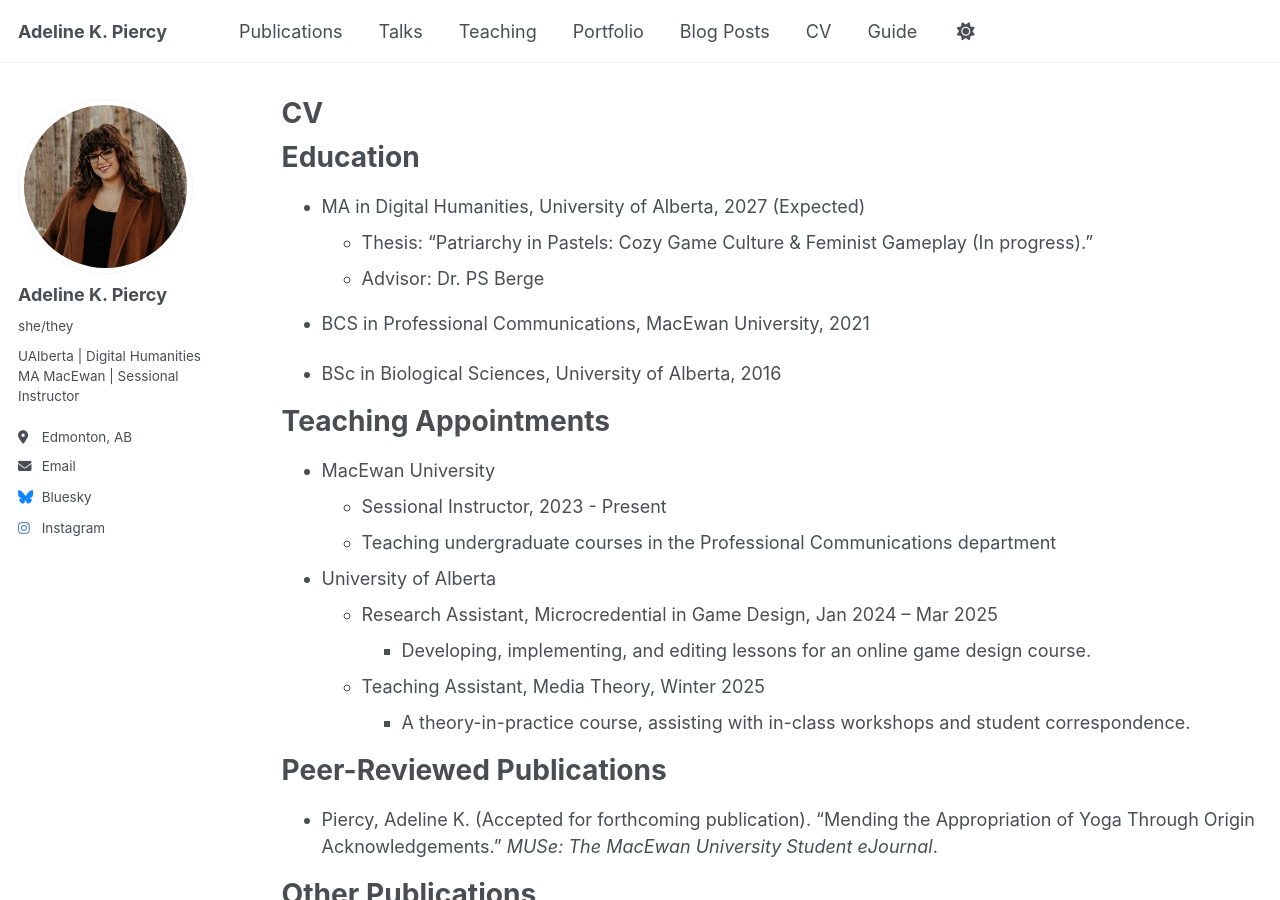
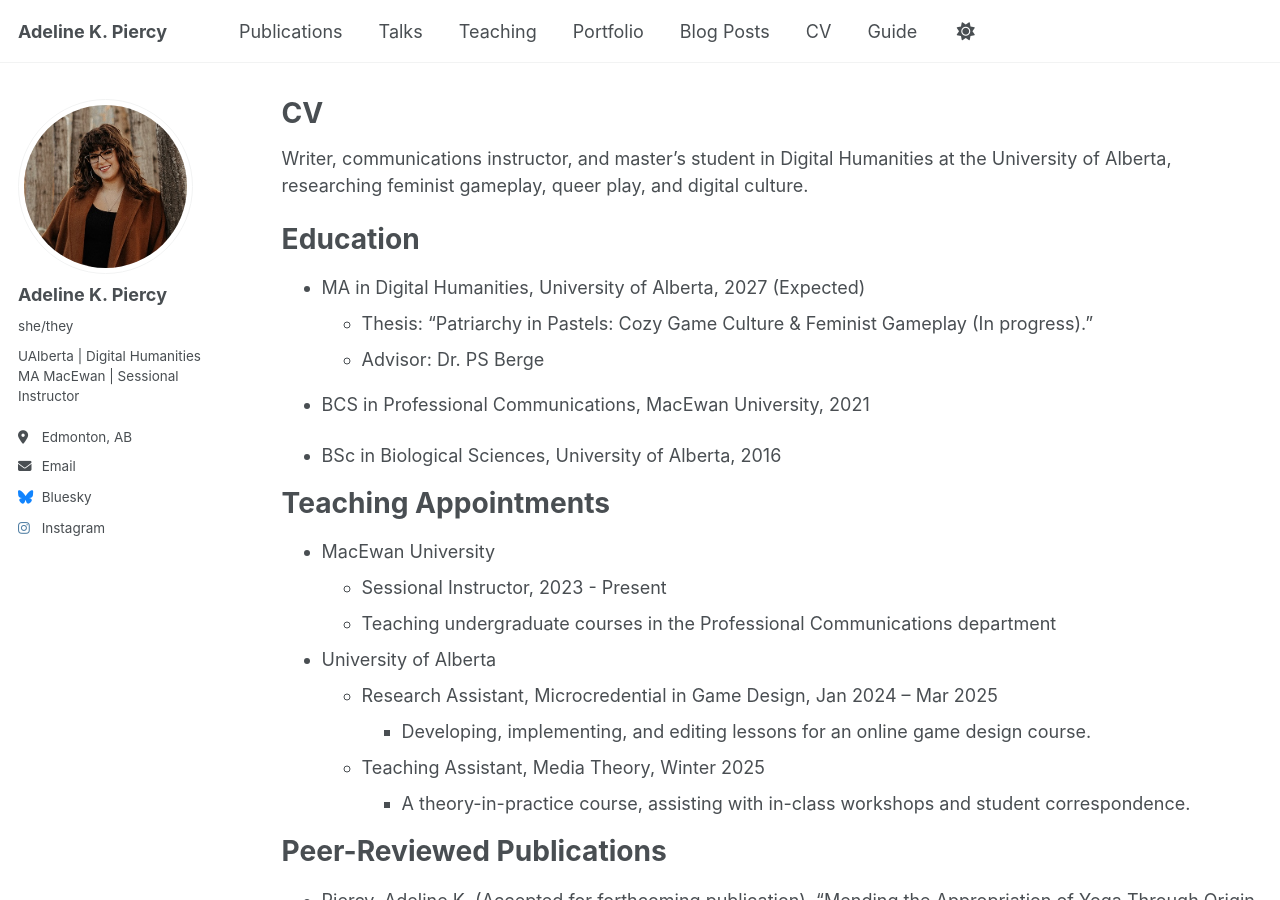
Before and after one commit to akpiercy/me, a Jekyll site: the page built from _pages/cv.md, in a window 1280 px wide and 900 px high. Built offline with Jekyll 4.4.1, drawn with Linux system fonts in a browser that asks for light colours.

Commit message:
Update cv.md

```diff
--- a/_pages/cv.md
+++ b/_pages/cv.md
@@ -8,6 +8,8 @@ redirect_from:
 ---
 
 {% include base_path %}
+
+Writer, communications instructor, and master’s student in Digital Humanities at the University of Alberta, researching feminist gameplay, queer play, and digital culture.
 
 Education
 ======
```
